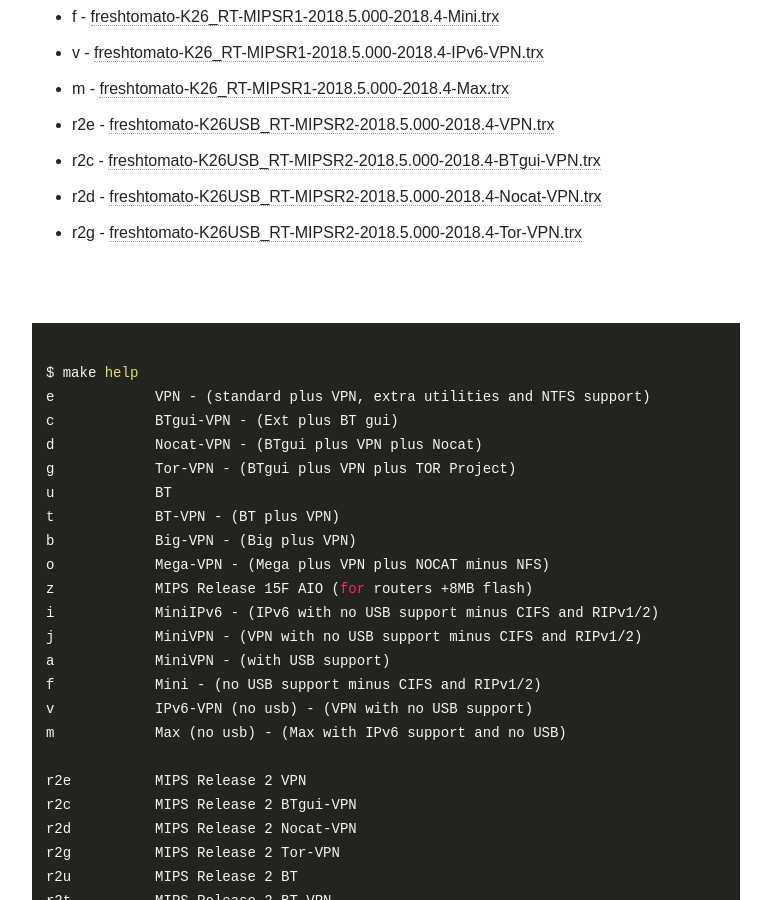
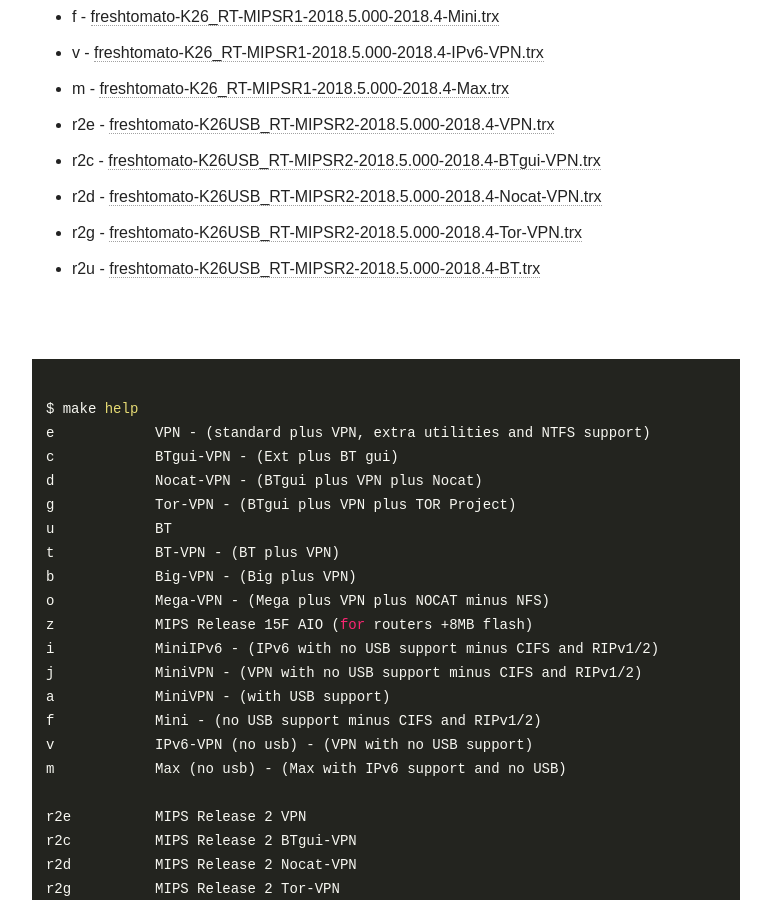
Before and after one commit to oglopss/freshtomato-mips-ci-jekyll, a Jekyll site: the page built from index.html, in a window 1280 px wide and 900 px high, scrolled down 1027 px. Shown: the whole window, without its empty margins (254-1025 px from the left). Built offline with Jekyll 4.4.1, drawn with Linux system fonts in a browser that asks for light colours; nearby versions of some CDN libraries.

Commit message:
Travis build 43 r2u pushed to gh-pages

```diff
--- a/_data/ss.yml
+++ b/_data/ss.yml
@@ -18,3 +18,4 @@
   - 0017 r2c freshtomato-K26USB_RT-MIPSR2-2018.5.000-2018.4-BTgui-VPN.trx
   - 0018 r2d freshtomato-K26USB_RT-MIPSR2-2018.5.000-2018.4-Nocat-VPN.trx
   - 0019 r2g freshtomato-K26USB_RT-MIPSR2-2018.5.000-2018.4-Tor-VPN.trx
+  - 0020 r2u freshtomato-K26USB_RT-MIPSR2-2018.5.000-2018.4-BT.trx
```
